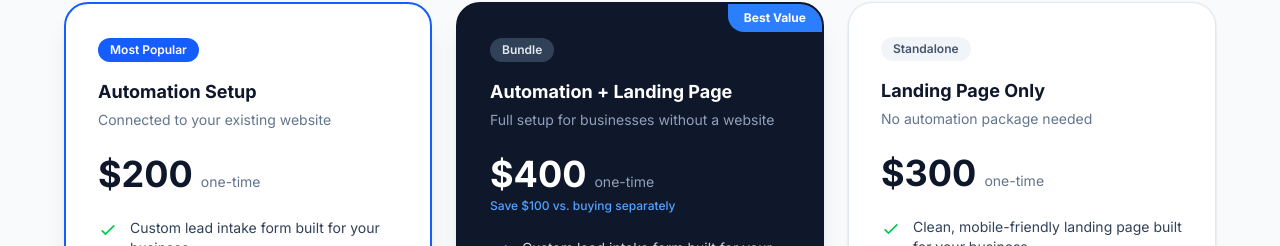
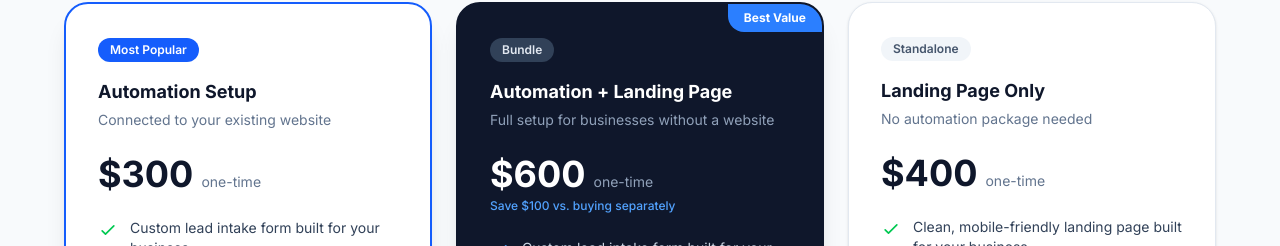
Before and after one commit to chaseward5894/ward-consulting, a Next.js app: page / in a window 1280 px wide. Shown: the part 4335-4581 px from the top of the page. Built offline with nearby package versions, Linux system fonts and the light colour scheme.

Commit message:
Update pricing: automation 00, bundle 00, landing page 00

```diff
--- a/components/Package.tsx
+++ b/components/Package.tsx
@@ -52,7 +52,7 @@
               </p>
             </div>
             <div className="mb-6">
-              <span className="text-4xl font-bold text-slate-900">$200</span>
+              <span className="text-4xl font-bold text-slate-900">$300</span>
               <span className="text-slate-500 text-sm ml-2">one-time</span>
             </div>
             <ul className="space-y-3 mb-8 flex-1">
@@ -93,7 +93,7 @@
               </p>
             </div>
             <div className="mb-6">
-              <span className="text-4xl font-bold text-white">$400</span>
+              <span className="text-4xl font-bold text-white">$600</span>
               <span className="text-slate-400 text-sm ml-2">one-time</span>
               <p className="text-blue-400 text-xs mt-1 font-medium">Save $100 vs. buying separately</p>
             </div>
@@ -132,7 +132,7 @@
               </p>
             </div>
             <div className="mb-6">
-              <span className="text-4xl font-bold text-slate-900">$300</span>
+              <span className="text-4xl font-bold text-slate-900">$400</span>
               <span className="text-slate-500 text-sm ml-2">one-time</span>
             </div>
             <ul className="space-y-3 mb-8 flex-1">
```
Also changed, not shown: .claude/settings.local.json.
